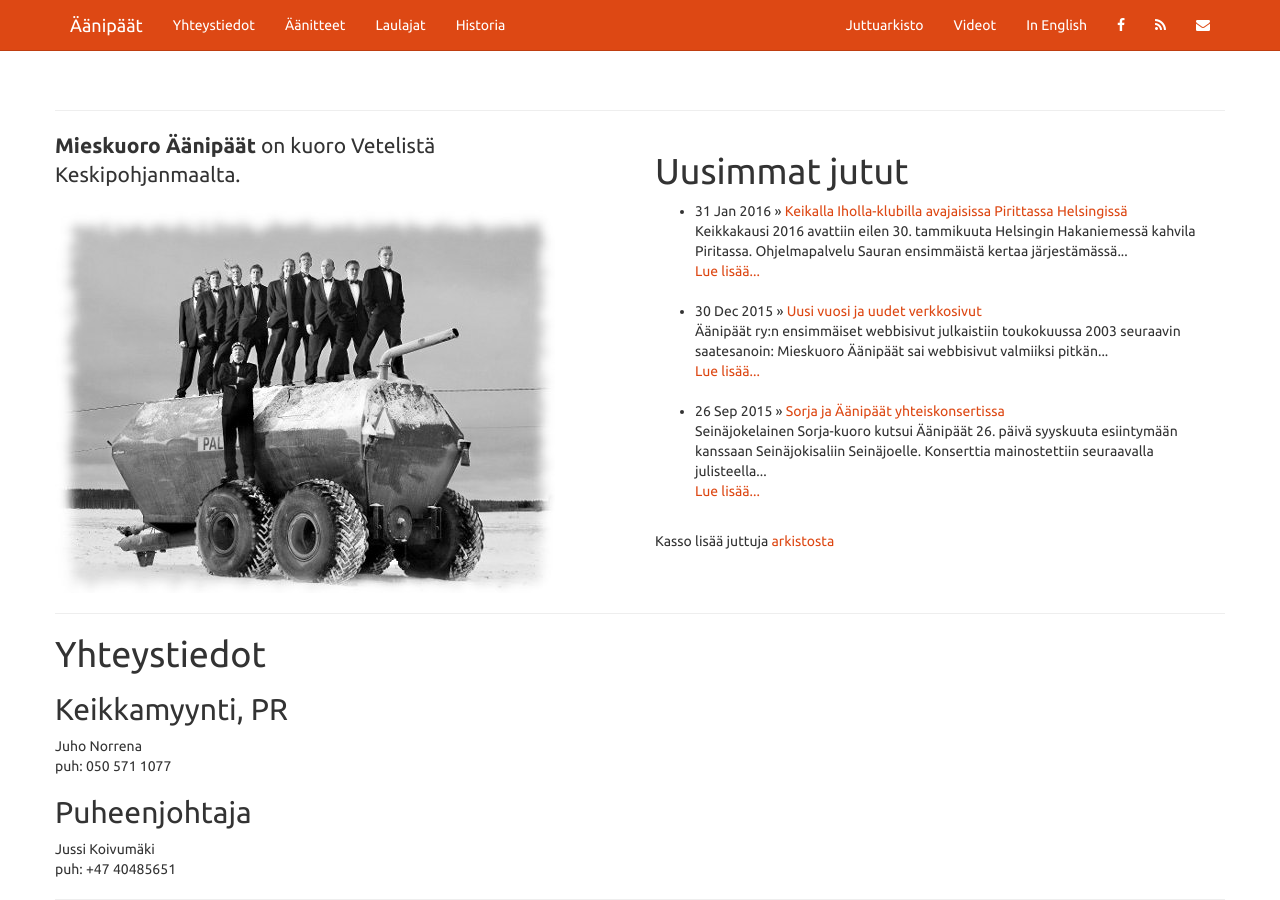
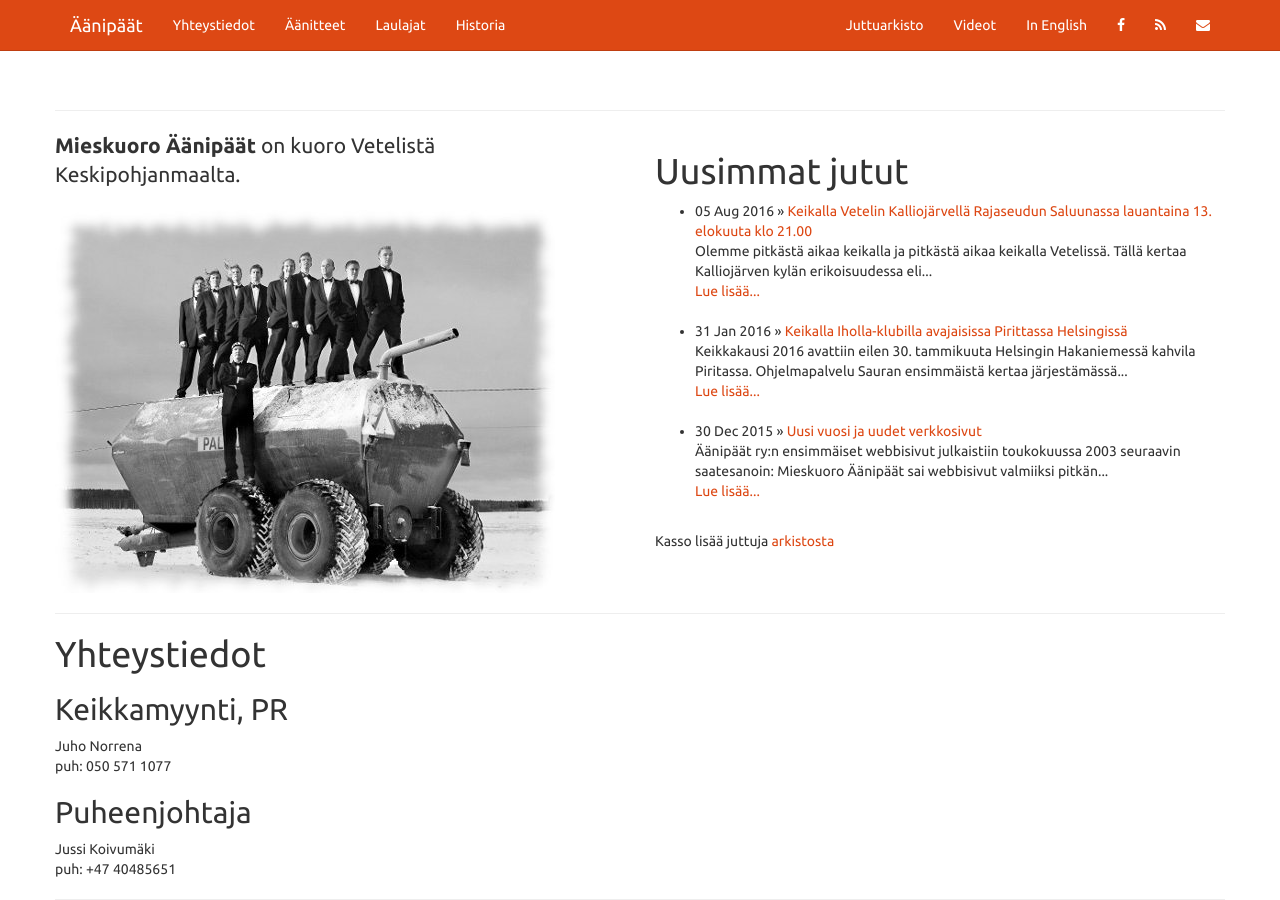
Before and after one commit to muuankarski/aanipaat, a Jekyll site: the page built from index.md, in a window 1280 px wide and 900 px high. Built offline with Jekyll 4.4.1, drawn with Linux system fonts in a browser that asks for light colours; nearby versions of some CDN libraries; some of the changed text lies outside the part shown.

Commit message:
on vuosi 2017

```diff
--- a/_includes/themes/twitter/default.html
+++ b/_includes/themes/twitter/default.html
@@ -87,7 +87,7 @@
 
       <footer>
         <hr>
-        <p>&copy; {{ site.author.name }} 2002-2015
+        <p>&copy; {{ site.author.name }} 2002-2017
           käyttäen <a href="http://jekyllbootstrap.com" target="_blank" title="The Definitive Jekyll Blogging Framework">Jekyll Bootstrap</a>
           systeemiä ja <a href="http://twitter.github.com/bootstrap/" target="_blank">Twitter Bootstrap</a> systeemiä.
         </p>
--- /dev/null
+++ b/_posts/2016-08-05-keikka-saluunassa.md
@@ -0,0 +1,16 @@
+---
+layout: post
+title: "Keikalla Vetelin Kalliojärvellä Rajaseudun Saluunassa lauantaina 13. elokuuta klo 21.00"
+category : peruspostaus
+tags : [uutinen]
+author: Markus
+---
+
+Olemme pitkästä aikaa keikalla ja pitkästä aikaa keikalla Vetelissä. Tällä kertaa Kalliojärven kylän erikoisuudessa eli [Rajaseudun saluunassa](http://rajaseudunsaluuna.fi/).
+
+![](http://rajaseudunsaluuna.fi/Photo/saluuna1.jpg)
+
+
+Keikka on osa [Vetelin irtanaisviikkojen](https://www.facebook.com/vetelinirtanaisviikot/) ohjelmaa!
+
+Liput 10€ - Tervetuloa!
```
Also changed, not shown: english.md (+1 -1 lines), index.md (+4 -0 lines), 1 other file.
